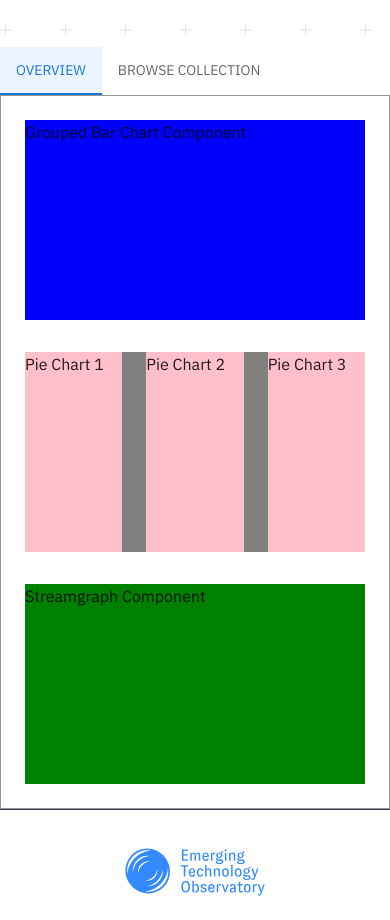
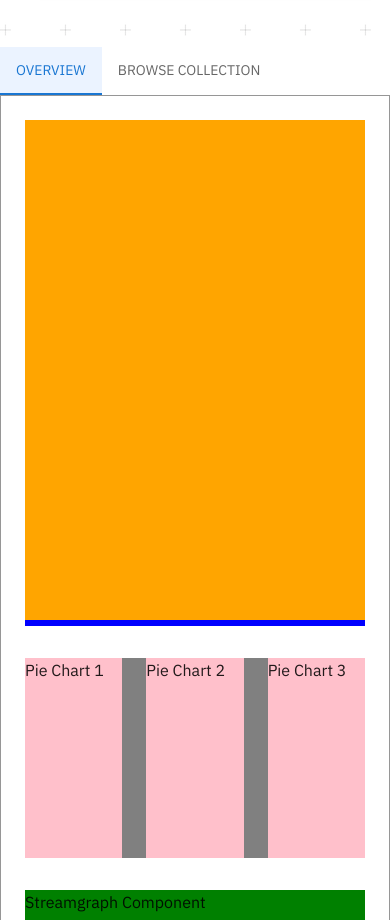
Before and after one commit to carlosrafaelcolon/eto-react, a React (Vite) app: page / in a window 390 px wide. Shown: the part 960-1880 px from the top of the page. Built offline with nearby package versions, Linux system fonts and the light colour scheme.

Commit message:
worked on chart component responsiveness

```diff
--- /dev/null
+++ b/src/components/Chart/Chart.css
@@ -0,0 +1,3 @@
+.Chart {
+    overflow: visible;
+}
--- /dev/null
+++ b/src/components/Chart/Chart.tsx
@@ -0,0 +1,31 @@
+import { ReactNode } from "react";
+import { Dimensions } from "./utils";
+import { ChartContext } from "./chartContext";
+import "./Chart.css";
+
+interface ChartProps {
+  dimensions: Dimensions;
+  children: ReactNode;
+}
+
+const Chart = ({ dimensions, children }: ChartProps) => (
+  <ChartContext.Provider value={dimensions}>
+    <svg
+      style={{ backgroundColor: "orange" }}
+      className="Chart"
+      width="100%"
+      viewBox={`0 0 ${dimensions.width} ${dimensions.height}`}
+      height={dimensions.height}
+      preserveAspectRatio="xMidYMid meet"
+    >
+      <g
+        style={{ backgroundColor: "grey" }}
+        transform={`translate(${dimensions.marginLeft}, ${dimensions.marginTop})`}
+      >
+        {children}
+      </g>
+    </svg>
+  </ChartContext.Provider>
+);
+
+export default Chart;
--- /dev/null
+++ b/src/components/Chart/chartContext.ts
@@ -0,0 +1,4 @@
+import { createContext } from 'react';
+import { Dimensions } from "./utils";
+
+export const ChartContext = createContext<Dimensions | undefined>(undefined);
--- /dev/null
+++ b/src/components/Chart/utils.ts
@@ -0,0 +1,98 @@
+import { useEffect, useState, useRef, RefObject, useMemo } from "react";
+import ResizeObserver from "resize-observer-polyfill";
+
+
+export type Accessor<D> = ((d: D, i: number) => number) | number;
+
+export function callAccessor<D>(accessor: Accessor<D>, d: D, i: number): number {
+  return typeof accessor === "function" ? accessor(d, i) : accessor;
+}
+
+
+export interface Dimensions {
+  width?: number;
+  height?: number;
+  marginTop?: number;
+  marginRight?: number;
+  marginBottom?: number;
+  marginLeft?: number;
+  boundedHeight?: number;
+  boundedWidth?: number;
+}
+
+export function combineChartDimensions(dimensions: Dimensions): Dimensions {
+  const parsed = {
+    marginTop: 40,
+    marginRight: 30,
+    marginBottom: 40,
+    marginLeft: 75,
+    ...dimensions,
+  };
+
+  return {
+    ...parsed,
+    boundedHeight: Math.max(
+      (parsed.height || 0) - parsed.marginTop - parsed.marginBottom,
+      0
+    ),
+    boundedWidth: Math.max(
+      (parsed.width || 0) - parsed.marginLeft - parsed.marginRight,
+      0
+    ),
+  };
+}
+
+
+export function useChartDimensions(
+  passedSettings: Partial<Dimensions> = {}
+): [React.RefObject<HTMLDivElement| null>, Dimensions] {
+  const ref = useRef<HTMLDivElement >(null);
+
+  // Default the height to 500 if not provided.
+  const defaultSettings = { height: 500, ...passedSettings };
+
+  const isWidthControlled = typeof defaultSettings.width !== "undefined";
+  const isHeightControlled = typeof defaultSettings.height !== "undefined";
+
+  const [width, setWidth] = useState(0);
+  const [height, setHeight] = useState(0);
+
+  useEffect(() => {
+    // If both dimensions are controlled, skip the observer.
+    if (isWidthControlled && isHeightControlled) return;
+    const element = ref.current;
+    if (!element) return;
+
+    const resizeObserver = new ResizeObserver((entries) => {
+      if (!Array.isArray(entries) || entries.length === 0) return;
+      const entry = entries[0];
+      // Update state unconditionally (React won't re-render if value hasn't changed)
+      if (!isWidthControlled) {
+        setWidth(entry.contentRect.width);
+      }
+      if (!isHeightControlled) {
+        setHeight(entry.contentRect.height);
+      }
+    });
+
+    resizeObserver.observe(element);
+    return () => resizeObserver.disconnect();
+  }, [isWidthControlled, isHeightControlled]);
+
+  const finalDimensions = combineChartDimensions({
+    ...defaultSettings,
+    width: isWidthControlled ? defaultSettings.width : width,
+    height: isHeightControlled ? defaultSettings.height : height,
+  });
+
+  return [ref, finalDimensions];
+}
+
+
+
+
+let lastId = 0;
+export function useUniqueId(prefix = ""): string {
+  lastId++;
+  return `${prefix}-${lastId}`;
+}
--- /dev/null
+++ b/src/components/GroupChart.tsx
@@ -0,0 +1,26 @@
+import React, { useMemo } from "react";
+import Chart from "./Chart/Chart";
+import { useChartDimensions, useUniqueId } from "./Chart/utils";
+const GroupChart = () => {
+  const [ref, dimensions] = useChartDimensions();
+  console.log("dimensions", dimensions);
+  const id = useUniqueId("group-chart");
+  console.log("id", id);
+  console.log("ref", ref.current);
+  console.log("width", dimensions.width);
+  console.log("height", dimensions.height);
+  return (
+    <>
+      {/* <h1>Group Chart</h1> */}
+      <div className="GroupChart" ref={ref}>
+        <Chart
+          // dimensions={dimensions}
+          dimensions={dimensions}
+        >
+          <div>example</div>
+        </Chart>
+      </div>
+    </>
+  );
+};
+export default GroupChart;
--- a/src/pages/IndexPage.tsx
+++ b/src/pages/IndexPage.tsx
@@ -1,6 +1,7 @@
 /** @jsxImportSource @emotion/react */
 import { css } from "@emotion/react";
 import TabWrapper from "../components/TabWrapper";
+import GroupChart from "../components/GroupChart";
 const styles = {
   dashboardGrid: css`
     display: grid;
@@ -9,7 +10,6 @@ const styles = {
     grid-template-rows: auto;
     padding: 1rem;
 
-    // For the row with 3 pie charts
     .pie-chart-row {
       display: grid;
       grid-template-columns: repeat(3, 1fr);
@@ -21,17 +21,19 @@ const IndexPage = () => {
   return (
     <TabWrapper activeTab={0}>
       <div css={styles.dashboardGrid}>
-        {/* Grouped Bar Chart */}
-        <div style={{background: "blue", height: "200px"}}>Grouped Bar Chart Component</div>
 
-        {/* Row of 3 Pie Charts */}
+        <div style={{background: "blue"}}>
+          <GroupChart />
+        </div>
+
+
         <div className="pie-chart-row" style={{background: "grey"}}>
           <div style={{background: "pink", height: "200px"}}>Pie Chart 1</div>
           <div style={{background: "pink", height: "200px"}}>Pie Chart 2</div>
           <div style={{background: "pink", height: "200px"}}>Pie Chart 3</div>
         </div>
 
-        {/* Streamgraph */}
+
         <div style={{background: "green", height: "200px"}}>Streamgraph Component</div>
       </div>
     </TabWrapper>
```
Also changed, not shown: package.json (+6 -1 lines), src/components/Chart/useDimensionsContext.ts (added, +12 -0 lines), 1 other file (tests, documents, lock files or other folders).
